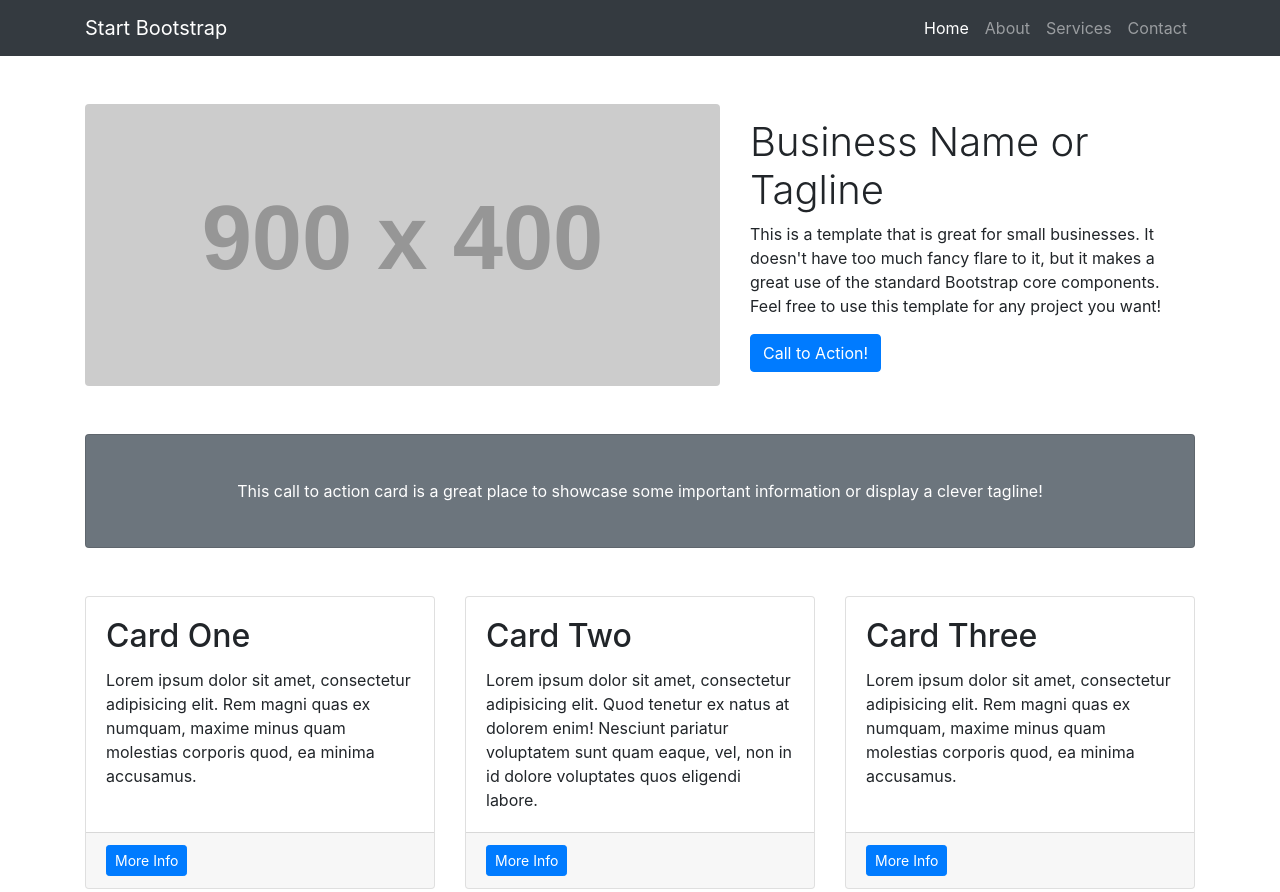
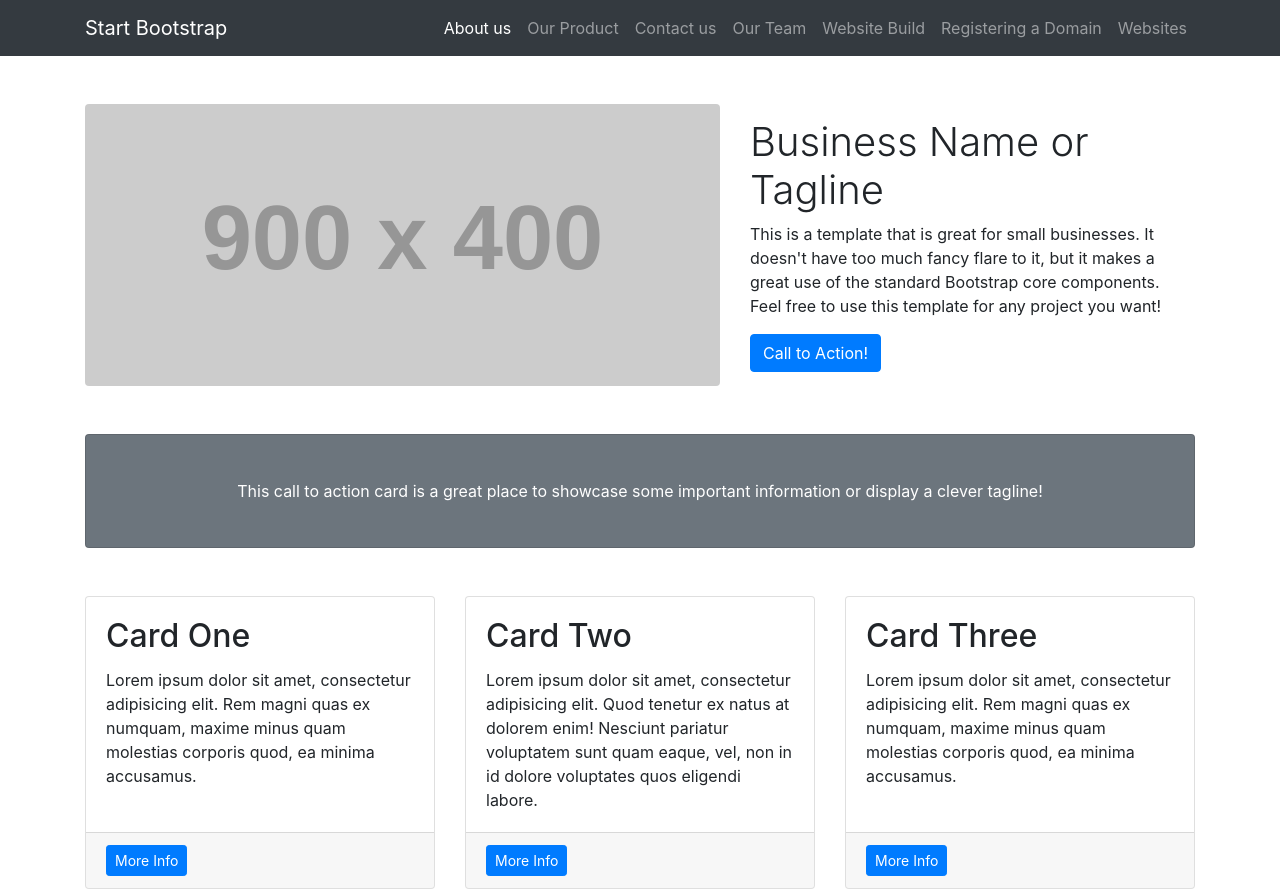
Before and after one commit to Brandon1805/PrototypingWebsite, a website: page index.html in a window 1280 px wide. Shown: the top 892 px of the page. Drawn offline with Linux system fonts and the light colour scheme.

Commit message:
Add files via upload

```diff
--- a/index.html
+++ b/index.html
@@ -30,18 +30,24 @@
       <div class="collapse navbar-collapse" id="navbarResponsive">
         <ul class="navbar-nav ml-auto">
           <li class="nav-item active">
-            <a class="nav-link" href="#">Home
+            <a class="nav-link" href="#">About us
               <span class="sr-only">(current)</span>
             </a>
           </li>
           <li class="nav-item">
-            <a class="nav-link" href="#">About</a>
+            <a class="nav-link" href="#">Our Product</a>
           </li>
           <li class="nav-item">
-            <a class="nav-link" href="#">Services</a>
+            <a class="nav-link" href="#">Contact us</a>
           </li>
           <li class="nav-item">
-            <a class="nav-link" href="#">Contact</a>
+            <a class="nav-link" href="#">Our Team</a>
+		  <li class="nav-item">
+            <a class="nav-link" href="#">Website Build</a>
+		  <li class="nav-item">
+            <a class="nav-link" href="#">Registering a Domain</a>
+		  <li class="nav-item">
+            <a class="nav-link" href="#">Websites</a>
           </li>
         </ul>
       </div>
```
